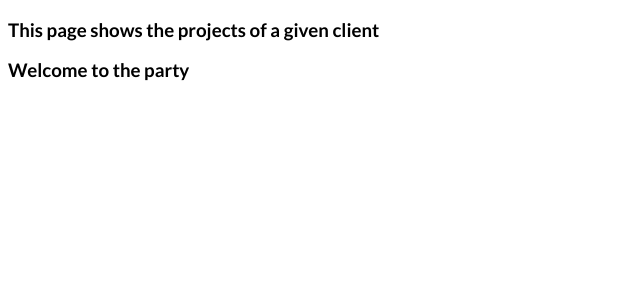
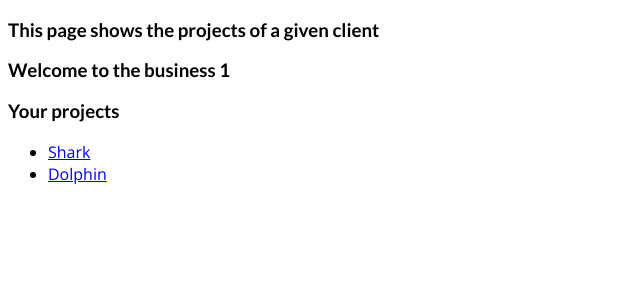
Before and after one commit to wozza0212/next-js-react-course, a Next.js app in the folder project1/: page /clients/1 in a window 1280 px wide. Shown: the top 300 px of the page, without its empty margins (0-640 px from the left). Built offline with nearby package versions, Linux system fonts and the light colour scheme.

Commit message:
added normal and dynamic links, dynamic links in clientprojects and client id

```diff
--- a/project1/pages/clients/[id]/index.js
+++ b/project1/pages/clients/[id]/index.js
@@ -1,16 +1,31 @@
 import { useRouter } from 'next/router'
+import Link from 'next/link';
 
 const clientsProjectPage = () => {
     const router = useRouter();
     console.log(router.query);
+    const clientName = router.query.id;
+    const projectShark = `/clients/${clientName}/shark`;
+    const projectDolphin = `/clients/${clientName}/dolphin`;
     return (
         <div>
             <h3>
                 This page shows the projects of a given client
             </h3>
             <h3>
-                Welcome to the party
+                Welcome to the business {clientName}
             </h3>
+            <div>
+                <h3>Your projects</h3>
+                <ul>
+                    <li>
+                        <Link href={projectShark}>Shark</Link>
+                    </li>
+                    <li>
+                        <Link href={projectDolphin}>Dolphin</Link>
+                    </li>
+                </ul>
+            </div>
         </div>
     )
 }
```
Also changed, not shown: project1/pages/clients/index.js (+13 -3 lines), project1/pages/index.js (+18 -0 lines).
